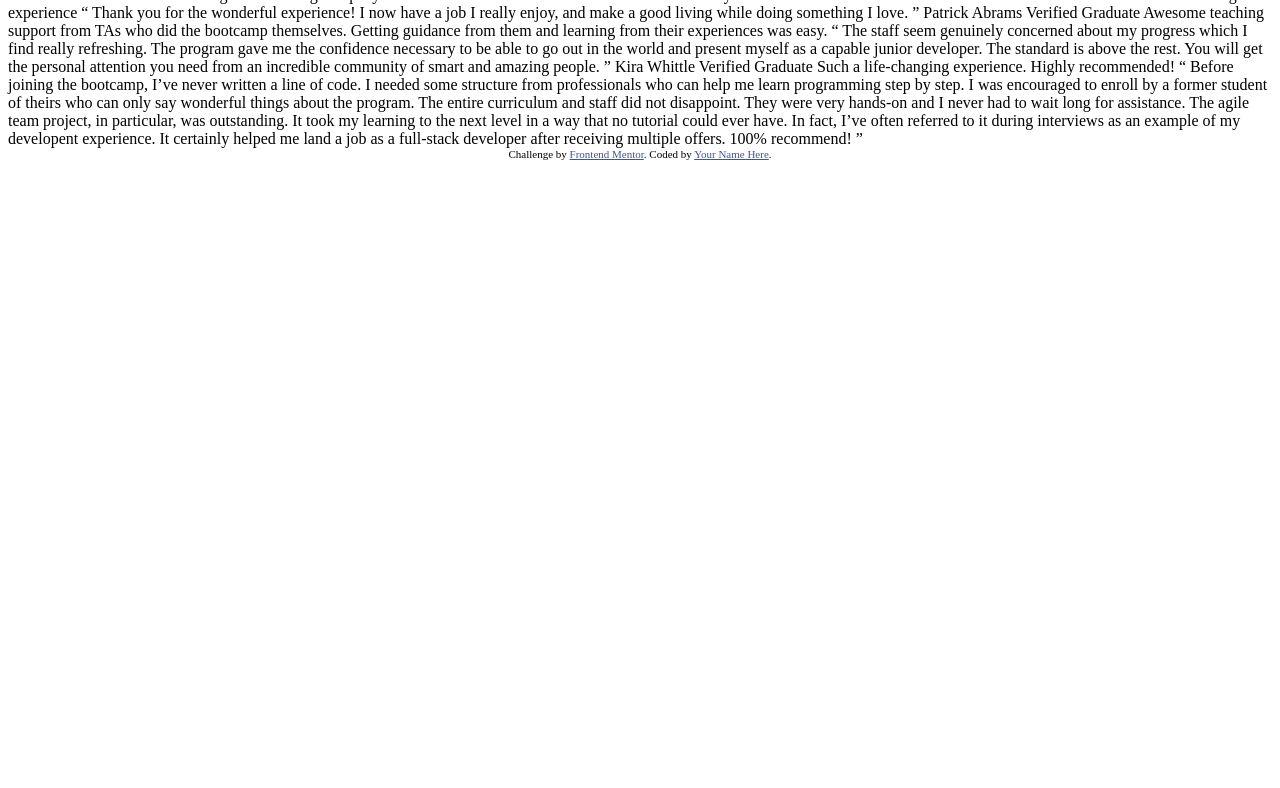
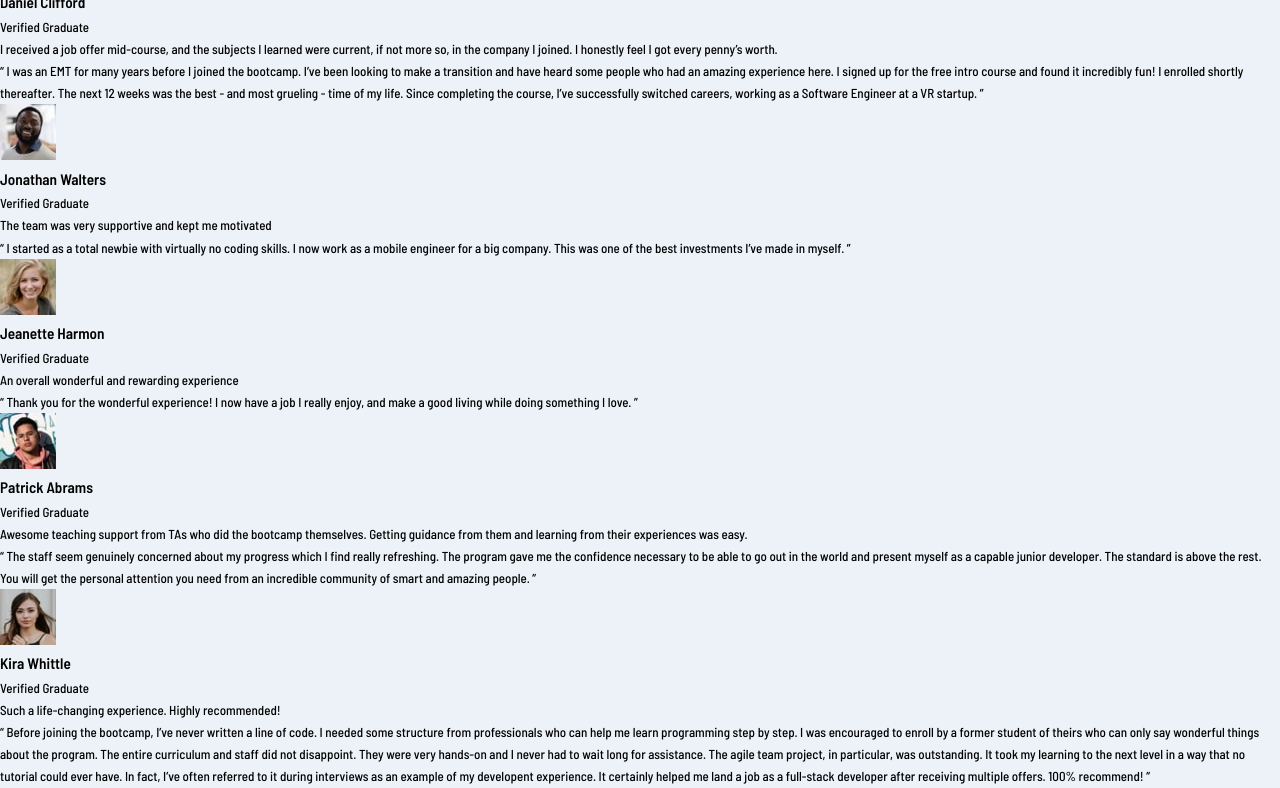
Before and after one commit to bonnielwilson1/testimonials-grid-section-main, a plain HTML site: page index.html in a window 1280 px wide. Shown: the part 94-882 px from the top of the page. Before the commit the page ends 800 px from the top, so only its background shows below. Drawn offline with Linux system fonts and the light colour scheme.

Commit message:
html structure added

```diff
--- a/index.html
+++ b/index.html
@@ -2,63 +2,106 @@
 <html lang="en">
 <head>
   <meta charset="UTF-8">
-  <meta name="viewport" content="width=device-width, initial-scale=1.0"> <!-- displays site properly based on user's device -->
+  <meta name="viewport" content="width=device-width, initial-scale=1.0">
+  <link rel="preconnect" href="https://fonts.googleapis.com">
+<link rel="preconnect" href="https://fonts.gstatic.com" crossorigin>
+<link href="https://fonts.googleapis.com/css2?family=Barlow+Semi+Condensed:wght@500;600&display=swap" rel="stylesheet">
+  <link rel="icon" type="image/png" sizes="32x32" href="./images/favicon-32x32.png">
+  <link rel="stylesheet" type="text/css" href="style.css"
+  <title>Frontend Mentor | Testimonial Grid</title>
 
-  <link rel="icon" type="image/png" sizes="32x32" href="./images/favicon-32x32.png">
 
-  <title>Frontend Mentor | [Challenge Name Here]</title>
-
-  <!-- Feel free to remove these styles or customise in your own stylesheet 👍 -->
-  <style>
-    .attribution { font-size: 11px; text-align: center; }
-    .attribution a { color: hsl(228, 45%, 44%); }
-  </style>
 </head>
 <body>
-  Daniel Clifford
-  Verified Graduate
+  <div class="testimonials">
 
+    <div class="card card-bg-purple">
+      <header class="card-header">
+        <img src="/images/image-daniel.jpg" class="card-img" alt="">
+        <h3>Daniel Clifford</h3>
+        <p>Verified Graduate</p>
+      </header>
+
+        <p class="card-lead">
           I received a job offer mid-course, and the subjects I learned were current, if not more so,
           in the company I joined. I honestly feel I got every penny’s worth.
+        </p>
 
+        <p class="card-quote">
           “ I was an EMT for many years before I joined the bootcamp. I’ve been looking to make a
           transition and have heard some people who had an amazing experience here. I signed up
           for the free intro course and found it incredibly fun! I enrolled shortly thereafter.
           The next 12 weeks was the best - and most grueling - time of my life. Since completing
           the course, I’ve successfully switched careers, working as a Software Engineer at a VR startup. ”
+      </p>
+    </div>
 
-  Jonathan Walters
-  Verified Graduate
+    <div class="card card-bg-slate">
+      <header class="card-header">
+        <img src="/images/image-jonathan.jpg" class="card-img" alt="">
+        <h3>Jonathan Walters</h3>
+        <p> Verified Graduate</p>
+      </header>
 
+      <p class="card-lead">
         The team was very supportive and kept me motivated
+      </p>
 
+      <p class="card-quote">
         “ I started as a total newbie with virtually no coding skills. I now work as a mobile engineer
         for a big company. This was one of the best investments I’ve made in myself. ”
+      </p>
+    </div>
 
-  Jeanette Harmon
-  Verified Graduate
+    <div class="card card-bg-white">
+      <header class="card-header">
+        <img src="/images/image-jeanette.jpg" class="card-img" alt="">
+        <h3>Jeanette Harmon</h3>
+        <p>Verified Graduate</p>
+      </header>
 
+      <p class="card-lead">
         An overall wonderful and rewarding experience
+      </p>
 
+      <p class="card-quote">
         “ Thank you for the wonderful experience! I now have a job I really enjoy, and make a good living
         while doing something I love. ”
+      </p>
+    </div>
 
-  Patrick Abrams
-  Verified Graduate
+    <div class="card card-bg-navy">
+      <header class="card-header">
+        <img src="/images/image-patrick.jpg" class="card-img" alt="">
+        <h3>Patrick Abrams</h3>
+        <p>Verified Graduate</p>
+      </header>
 
+      <p class="card-lead">
         Awesome teaching support from TAs who did the bootcamp themselves. Getting guidance from them and
         learning from their experiences was easy.
+      </p>
 
+      <p class="card-quote">
         “ The staff seem genuinely concerned about my progress which I find really refreshing. The program
         gave me the confidence necessary to be able to go out in the world and present myself as a capable
         junior developer. The standard is above the rest. You will get the personal attention you need from
         an incredible community of smart and amazing people. ”
+      </p>
+    </div>
 
-  Kira Whittle
-  Verified Graduate
+    <div class="card card-bg-whitekira">
+        <header class="card-header">
+          <img src="/images/image-kira.jpg" class="card-img" alt="">
+          <h3>Kira Whittle</h3>
+          <p>Verified Graduate</p>
+        </header>
 
+        <p class="card-lead">
           Such a life-changing experience. Highly recommended!
+        </p>
 
+        <p class="card-quote">
           “ Before joining the bootcamp, I’ve never written a line of code. I needed some structure from
           professionals who can help me learn programming step by step. I was encouraged to enroll by a former
           student of theirs who can only say wonderful things about the program. The entire curriculum and staff
@@ -67,10 +110,11 @@
           could ever have. In fact, I’ve often referred to it during interviews as an example of my developent
           experience. It certainly helped me land a job as a full-stack developer after receiving multiple offers.
           100% recommend! ”
+        </p>
+      </div>
 
-  <div class="attribution">
-    Challenge by <a href="https://www.frontendmentor.io?ref=challenge" target="_blank">Frontend Mentor</a>.
-    Coded by <a href="#">Your Name Here</a>.
 </div>
+
+
 </body>
 </html>
--- /dev/null
+++ b/style.css
@@ -0,0 +1,27 @@
+/*
+1. "Verified Graduate" has the same color as the person's name with 50% opacity
+2. Review paragraphs inside the quotations have the same color as well, but are at 70% opacity
+*/
+
+:root {
+    --purple:  hsl(263, 55%, 52%);
+    --dark-gray: hsl(217, 19%, 35%);
+    --almost-black: hsl(219, 29%, 14%);
+    --light-gray: hsl(0, 0%, 81%);
+    --light-gray-blue: hsl(210, 46%, 95%) ;
+
+}
+/* font weights, 500 600 */
+* {
+    box-sizing: border-box;
+    margin: 0;
+    padding: 0;
+
+}
+
+body {
+    background-color: var(--light-gray-blue);
+    font-family: 'Barlow Semi Condensed';
+    font-size: 13px;
+    line-height:1.7 ;
+}
```
Also changed, not shown: images/bg-pattern-quotation.svg (added), images/favicon-32x32.png (added), images/image-daniel.jpg (added), images/image-jeanette.jpg (added), images/image-jonathan.jpg (added), images/image-kira.jpg (added), images/image-patrick.jpg (added), 1 other file. Lines whose indentation alone changed are shown as unchanged.
